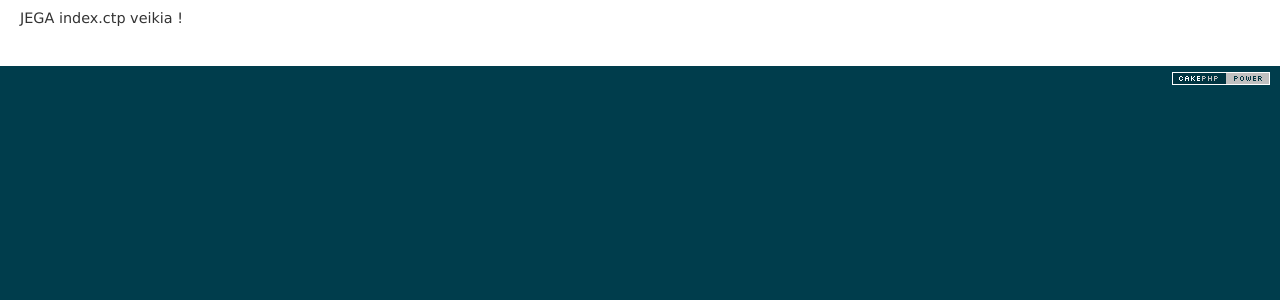
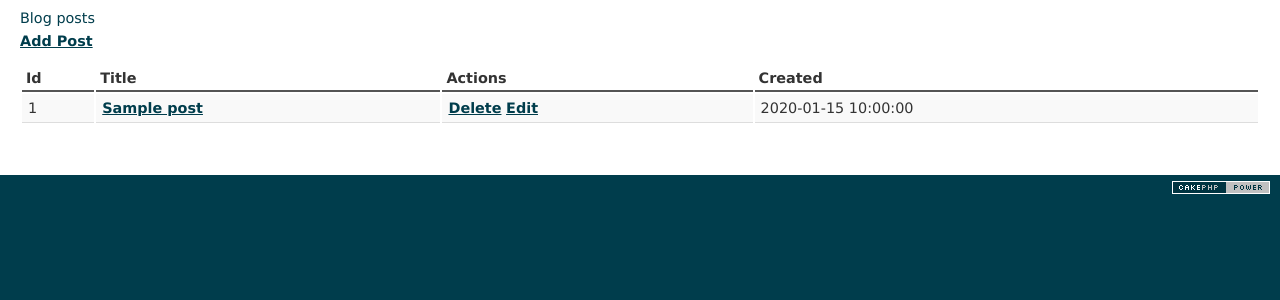
Before and after one commit to tymuras/mbs, a CakePHP app: the page made by app/View/Posts/index.ctp in a window 1280 px wide. Shown: the part 47-347 px from the top of the page. Run offline with PHP 8.4 and a stand-in for CakePHP, Linux system fonts and the light colour scheme; the template is opened without the code that fills it: most values are stand-ins (such as "Sample title", 1, 10 or a date in 2020); data that the repository does not hold is empty; some libraries are stand-ins or nearby versions.

Commit message:
Added views

```diff
--- a/app/View/Posts/index.ctp
+++ b/app/View/Posts/index.ctp
@@ -1 +1,35 @@
-JEGA index.ctp veikia !
+<!-- File: /app/View/Posts/index.ctp -->
+
+<h1>Blog posts</h1>
+<p><?php echo $this->Html->link('Add Post', array('action' => 'add')); ?></p>
+<table>
+    <tr>
+        <th>Id</th>
+        <th>Title</th>
+        <th>Actions</th>
+        <th>Created</th>
+    </tr>
+
+<!-- Here's where we loop through our $posts array, printing out post info -->
+
+    <?php foreach ($posts as $post): ?>
+    <tr>
+        <td><?php echo $post['Post']['id']; ?></td>
+        <td>
+            <?php echo $this->Html->link($post['Post']['title'], array('action' => 'view', $post['Post']['id'])); ?>
+        </td>
+        <td>
+            <?php echo $this->Form->postLink(
+                'Delete',
+                array('action' => 'delete', $post['Post']['id']),
+                array('confirm' => 'Are you sure?'));
+            ?>
+            <?php echo $this->Html->link('Edit', array('action' => 'edit', $post['Post']['id'])); ?>
+        </td>
+        <td>
+            <?php echo $post['Post']['created']; ?>
+        </td>
+    </tr>
+    <?php endforeach; ?>
+
+</table>
```
Also changed, not shown: app/Controller/PostsController.php (+25 -6 lines), app/Model/Post.php (+9 -3 lines), app/View/Posts/add.ctp (added, +9 -0 lines), app/View/Posts/view.ctp (+7 -1 lines), app/View/Posts/edit.ctp (added).
